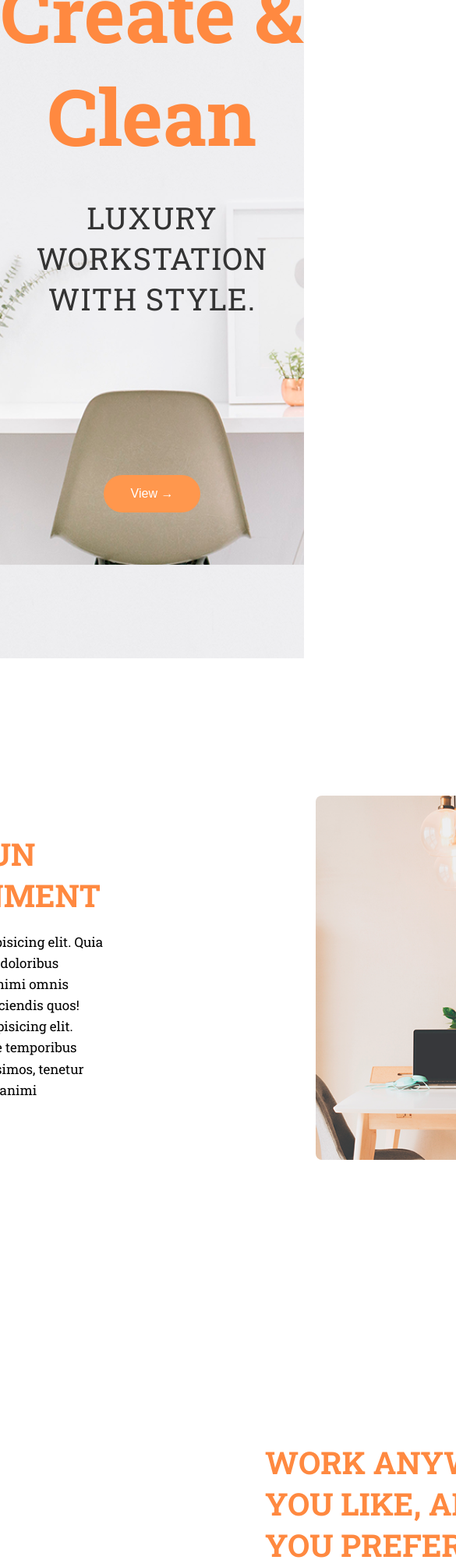
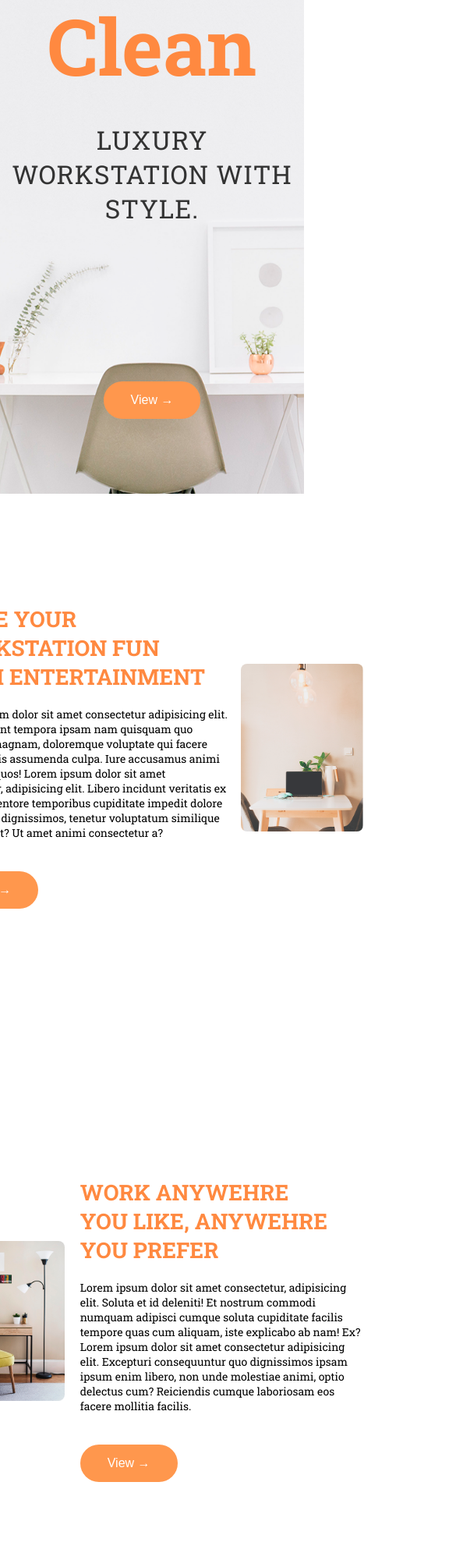
Before and after one commit to Brian7st/create-clean, a plain HTML site: page index.html in a window 390 px wide. Shown: the top 2000 px of the page at 78% size, 585 px wide, since content can reach past the window. Drawn offline with Linux system fonts and the light colour scheme.

Commit message:
agg responsi

```diff
--- a/styles/styles.css
+++ b/styles/styles.css
@@ -177,5 +177,102 @@ footer{
     padding: 10px;
     box-shadow: 0 -4px 6px rgb(0,0,0,0.2);
     box-sizing: border-box;
+}
+
+@media (max-width: 1279px){
+    .container1{
+        background-position: center;
+        height:88vh;
+    }
+    .caja1 p{
+        font-size:33px ;
+    }
+    .container2{
+        gap: 15px;
+    }
+    .caja2 h2 {
+        font-size: 35px;
+    }
+    .caja2 p{
+        width: 443px;
+        line-height: normal;
+        font-size: 14px;
+    }
+    .container3{
+        gap: 30px;
+    }
+    .caja3 {
+        margin-right: 46px;
+    }
+    .caja3 h2 {
+        font-size: 36px;
+    }
+    .caja3 p{
+        width: 430px ;
+        line-height: normal;
+        font-size: 14px;
+    }
+    .container4 {
+        height: 22vh;
+    }
+    .caja4 {
+        margin-left: 40px;
+    }
+    .caja4 h2 {
+        font-size: 29px;
+    }
+    .caja4 p {
+        width: 363px;
+        font-size: 12px;
+    }
+    .caja4 button{
+        padding: 10px 10px;
+    }
+    .footer-seccion h2 {
+        margin-bottom: 19px;
+    }
+    .footer-seccion {
+    margin-bottom: 10px;
+}
+}
+
+@media (max-width:920px){
+
+    .container1 {
+        height: 75vh;
+    }
+    .container2{
+       height: 75vh;
+    }
+    .container2 img {
+    max-width: 46%;
+    }
+    .caja2 h2 {
+        font-size: 28px;
+    }
+    .caja2 p {
+        width: 370px;
+    }
+    .container2{
+       height: 70vh;
+    }
+    .container3 {
+        gap: 20px;
+    }
+    .caja3 h2 {
+        font-size: 28px;
+    }
+    .caja3 p {
+        width: 365px;
+    }
+     .container3 img {
+    max-width: 46%;
+    }
+    .container4{
+        padding: 70px 40px;
+    }
+
+
+
 
 }
```
